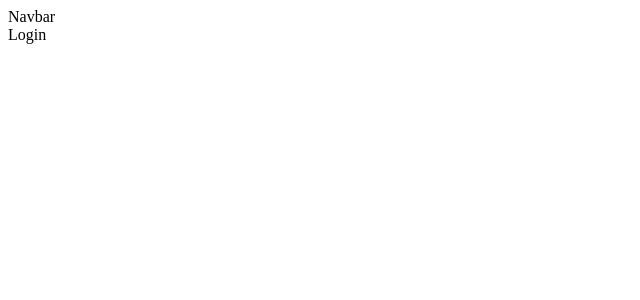
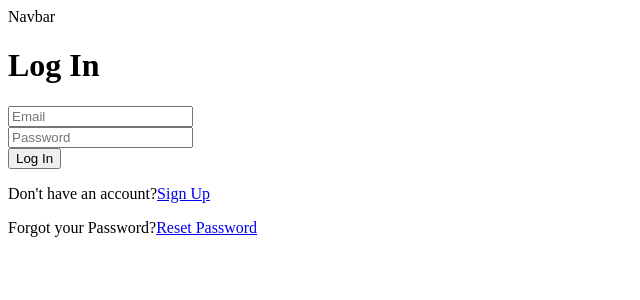
Before and after one commit to xenvi/RCFleets, a React (Create React App) app in the folder frontend/: page /login in a window 1280 px wide. Shown: the top 300 px of the page, without its empty margins (0-640 px from the left). Built offline with nearby package versions, Linux system fonts and the light colour scheme.

Commit message:
setup redux store for auth

```diff
--- a/frontend/public/index.html
+++ b/frontend/public/index.html
@@ -24,7 +24,7 @@
       work correctly both with client-side routing and a non-root public URL.
       Learn how to configure a non-root public URL by running `npm run build`.
     -->
-    <title>React App</title>
+    <title>RC Fleets</title>
   </head>
   <body>
     <noscript>You need to enable JavaScript to run this app.</noscript>
--- /dev/null
+++ b/frontend/src/actions/auth.js
@@ -0,0 +1,58 @@
+import axios from 'axios';
+import {
+    LOGIN_SUCCESS,
+    LOGIN_FAIL,
+    USER_LOADED_SUCCESS,
+    USER_LOADED_FAIL,
+} from './types';
+
+export const loadUser = () => async (dispatch) => {
+    const accessToken = localStorage.getItem('access');
+    if (accessToken) {
+        const config = {
+            headers: {
+                'Content-Type': 'application/json',
+                Authorization: `JWT ${accessToken}`,
+                Accept: 'application/json',
+            },
+        };
+
+        try {
+            const res = await axios.post(`${process.env.REACT_APP_API_URL}/auth/users/me/`, config);
+
+            dispatch({
+                type: USER_LOADED_SUCCESS,
+                payload: res.data,
+            });
+        } catch (err) {
+            dispatch({
+                type: USER_LOADED_FAIL,
+            });
+        }
+    }
+};
+
+export const login = (email, password) => async (dispatch) => {
+    const config = {
+        headers: {
+            'Content-Type': 'application/json',
+        },
+    };
+
+    const body = JSON.stringify({ email, password });
+
+    try {
+        const res = await axios.post(`${process.env.REACT_APP_API_URL}/auth/jwt/create/`, body, config);
+
+        dispatch({
+            type: LOGIN_SUCCESS,
+            payload: res.data,
+        });
+
+        dispatch(loadUser());
+    } catch (err) {
+        dispatch({
+            type: LOGIN_FAIL,
+        });
+    }
+};
--- /dev/null
+++ b/frontend/src/actions/types.js
@@ -0,0 +1,4 @@
+export const LOGIN_SUCCESS = 'LOGIN_SUCCESS';
+export const LOGIN_FAIL = 'LOGIN_FAIL';
+export const USER_LOADED_SUCCESS = 'USER_LOADED_SUCCESS';
+export const USER_LOADED_FAIL = 'USER_LOADED_FAIL';
--- a/frontend/src/containers/Login.js
+++ b/frontend/src/containers/Login.js
@@ -1,9 +1,68 @@
-import React from 'react';
+import React, { useState } from 'react';
+import { Link, Redirect } from 'react-router-dom';
+import { connect } from 'react-redux';
+import { login } from '../actions/auth';
 
-const Login = () => (
-    <div>
-        Login
-    </div>
-);
+const Login = ({ login }) => {
+    const [formData, setFormData] = useState({
+        email: '',
+        password: '',
+    });
 
-export default Login;
+    const { email, password } = formData;
+
+    const onChange = (e) => setFormData({ ...formData, [e.target.name]: e.target.value });
+    const onSubmit = (e) => {
+        e.preventDefault();
+
+        login(email, password);
+    };
+
+    // is user authenticated? redirect to homepage
+
+    return (
+        <div>
+            <h1>Log In</h1>
+            <form onSubmit={(e) => onSubmit(e)}>
+                <div>
+                    <input
+                      type="email"
+                      placeholder="Email"
+                      name="email"
+                      value={email}
+                      onChange={(e) => onChange(e)}
+                      required
+                    />
+                </div>
+                <div>
+                    <input
+                      type="password"
+                      placeholder="Password"
+                      name="password"
+                      value={password}
+                      onChange={(e) => onChange(e)}
+                      minLength="6"
+                      required
+                    />
+                </div>
+                <button type="submit">
+                    Log In
+                </button>
+            </form>
+            <p>
+                Don&apos;t have an account?
+                <Link to="signup">Sign Up</Link>
+            </p>
+            <p>
+                Forgot your Password?
+                <Link to="reset-password">Reset Password</Link>
+            </p>
+        </div>
+    );
+};
+
+// const mapStateToProps = state => ({
+//     // is authenticated
+// });
+
+export default connect(null, { login })(Login);
--- /dev/null
+++ b/frontend/src/reducers/auth.js
@@ -0,0 +1,50 @@
+import {
+    LOGIN_SUCCESS,
+    LOGIN_FAIL,
+    USER_LOADED_SUCCESS,
+    USER_LOADED_FAIL,
+} from '../actions/types';
+
+const initialState = {
+    access: localStorage.getItem('access'),
+    refresh: localStorage.getItem('refresh'),
+    isAuthenticated: null,
+    user: null,
+};
+
+export default function (state = initialState, action) {
+    const { type, payload } = action;
+
+    switch (type) {
+    case LOGIN_SUCCESS:
+        localStorage.setItem('access', payload.access);
+        return {
+            ...state,
+            isAuthenticated: true,
+            access: payload.access,
+            refresh: payload.refresh,
+        };
+    case LOGIN_FAIL:
+        localStorage.removeItem('access');
+        localStorage.removeItem('refresh');
+        return {
+            ...state,
+            isAuthenticated: false,
+            access: null,
+            refresh: null,
+            user: null,
+        };
+    case USER_LOADED_SUCCESS:
+        return {
+            ...state,
+            user: payload,
+        };
+    case USER_LOADED_FAIL:
+        return {
+            ...state,
+            user: null,
+        };
+    default:
+        return state;
+    }
+}
--- /dev/null
+++ b/frontend/src/reducers/index.js
@@ -0,0 +1,6 @@
+import { combineReducers } from 'redux';
+import auth from './auth';
+
+export default combineReducers({
+    auth,
+});
--- /dev/null
+++ b/frontend/src/store.js
@@ -0,0 +1,16 @@
+import { createStore, applyMiddleware } from 'redux';
+import { composeWithDevTools } from 'redux-devtools-extension';
+import thunk from 'redux-thunk';
+import rootReducer from './reducers';
+
+const initialState = {};
+
+const middleware = [thunk];
+
+const store = createStore(
+    rootReducer,
+    initialState,
+    composeWithDevTools(applyMiddleware(...middleware)),
+);
+
+export default store;
```
Also changed, not shown: frontend/src/App.js (+5 -2 lines), 1 other file (tests, documents, lock files or other folders).
